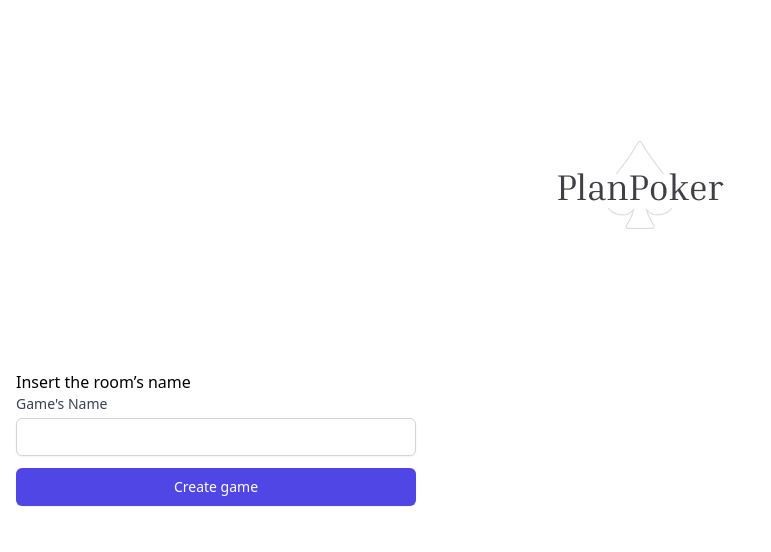
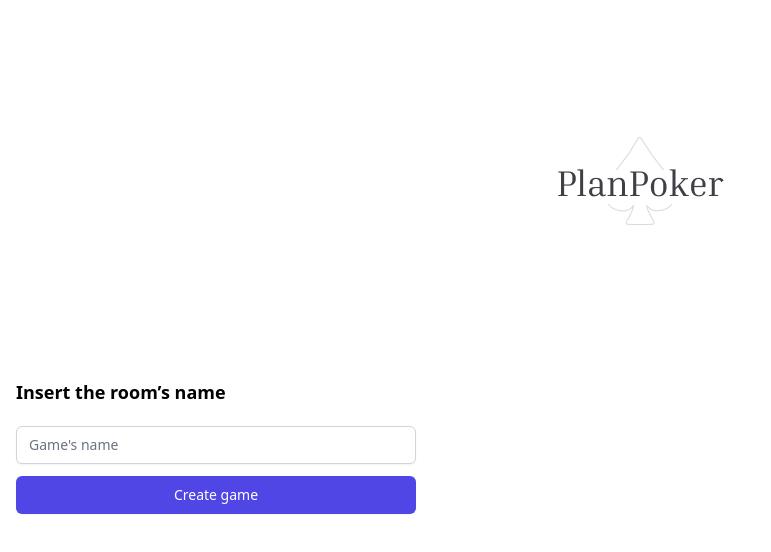
Before and after one commit to RuanAragao/planpoker, a Next.js app: page / in a window 1280 px wide. Shown: the top 552 px of the page, without its empty margins (0-771 px from the left). Built offline with nearby package versions, Linux system fonts and the light colour scheme.

Commit message:
Change form header text style

```diff
--- a/pages/index.tsx
+++ b/pages/index.tsx
@@ -41,14 +41,12 @@ export default function Home() {
         <div className="grid md:grid-cols-3 gap-6 center">
           <form onSubmit={handlerSubmitted}>
             <div className="col-span-6 sm:col-span-3">
-              <h2>Insert the room’s name</h2>
-              <label htmlFor="room-name" className="block text-sm font-medium text-gray-700">
-                Game's Name
-              </label>
+              <h2 className="text-lg font-bold py-4">Insert the room’s name</h2>
               <input
                 type="text"
                 id="room-name"
                 name="roomName"
+                placeholder="Game's name"
                 className="mt-1 block w-full rounded-md border-gray-300 shadow-sm focus:border-indigo-500 focus:ring-indigo-500 sm:text-sm"
               />
             </div>
```
